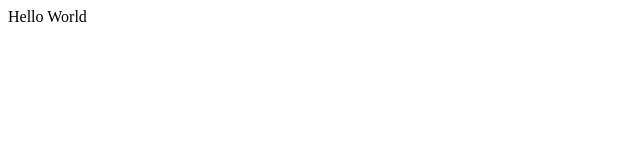
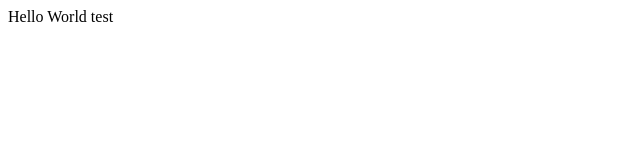
Before and after one commit to tzuralmog/tzuralmog.github.io, a plain HTML site: page index copy.html in a window 1280 px wide. Shown: the full height of the page, 0-640 px from the left. Drawn offline with Linux system fonts and the light colour scheme.

Commit message:
Git push

```diff
--- a/index copy.html
+++ b/index copy.html
@@ -5,6 +5,6 @@
     <title>Tzur Almog</title>
   </head>
   <body>
-    Hello World
+    Hello World test
   </body>
 </html>
```
Also changed, not shown: Test/index.html (+1 -1 lines).
